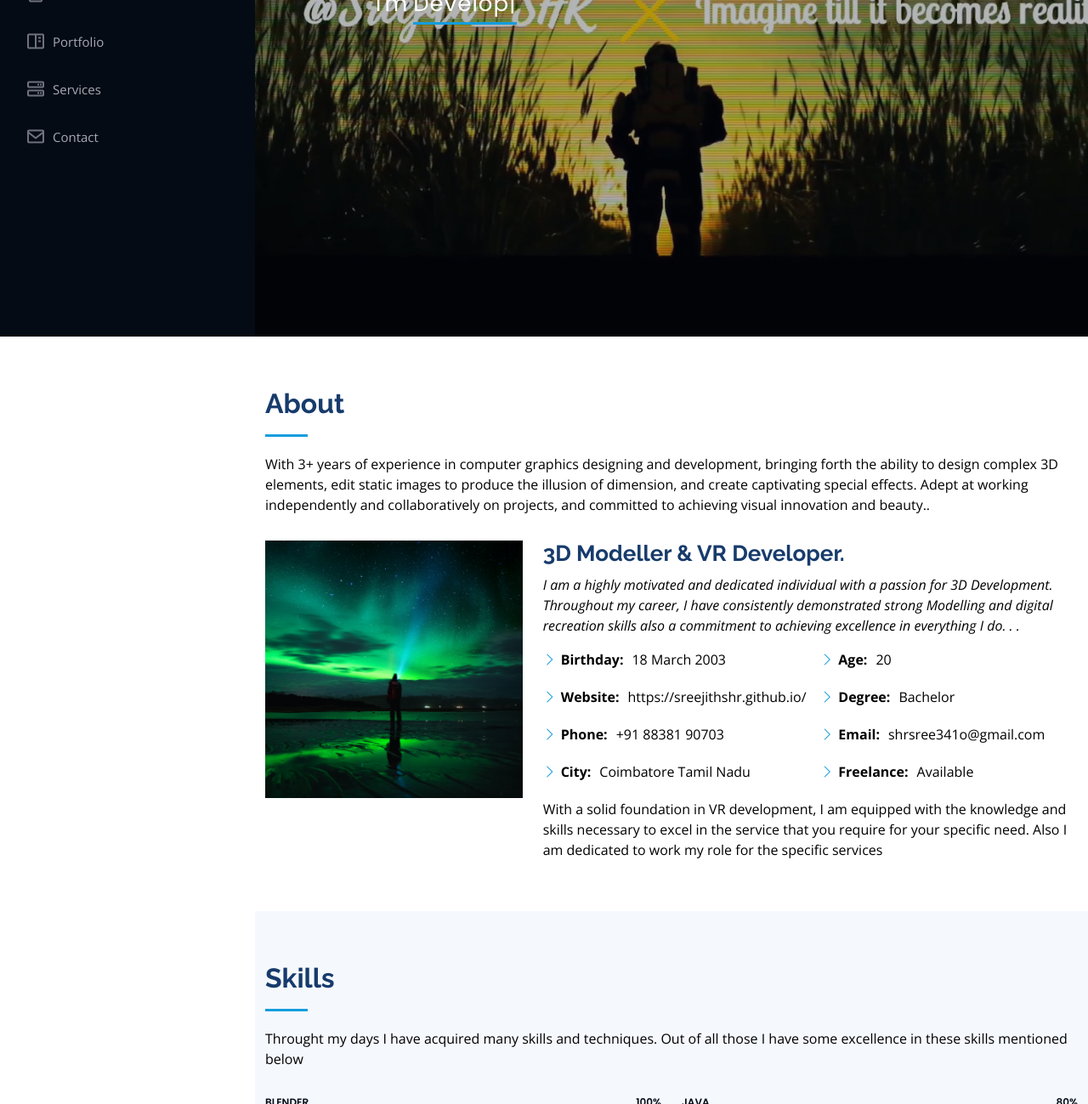
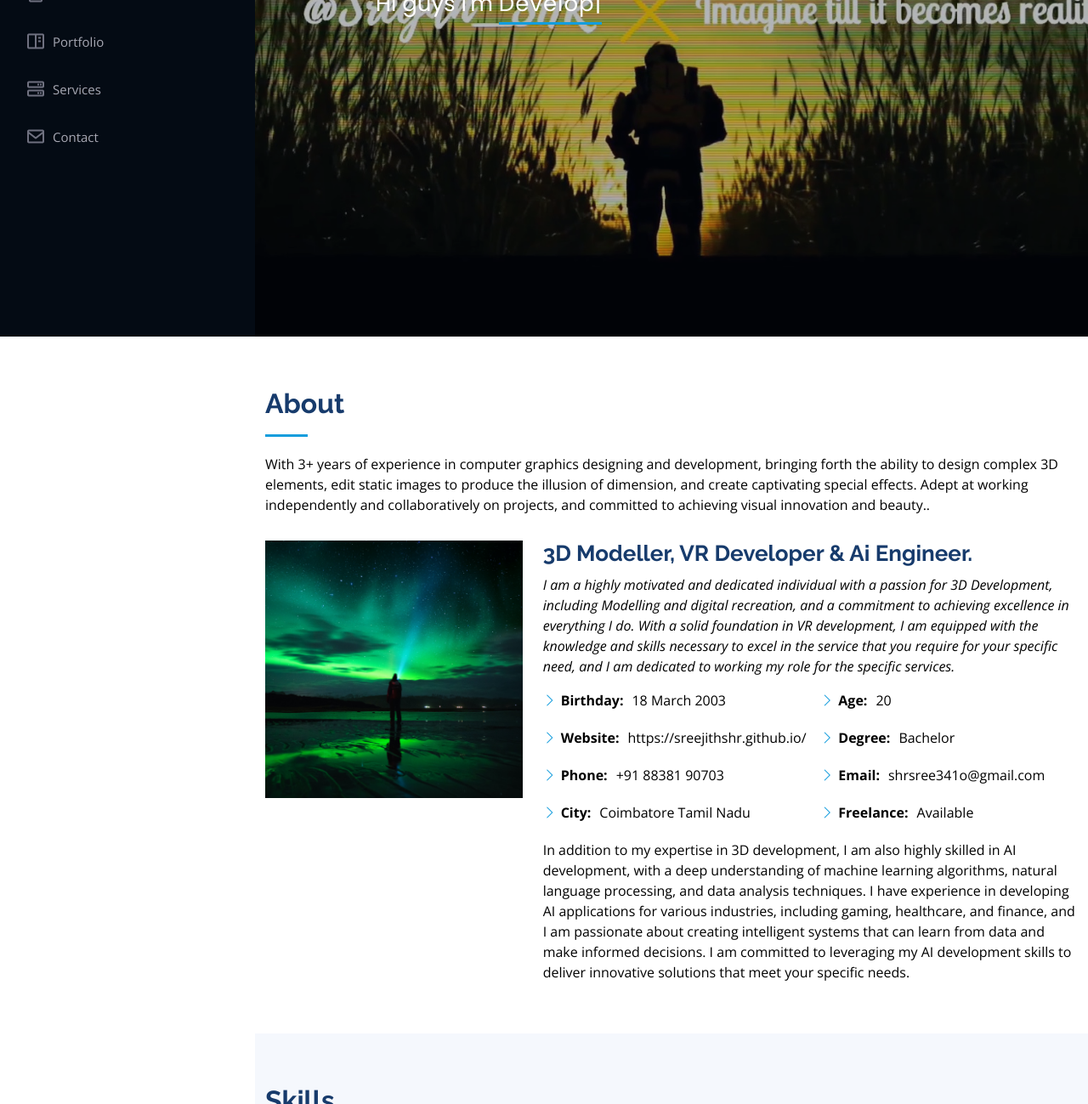
Before and after one commit to sreejithSHR/sreejithSHR.github.io, a plain HTML site: page index.html in a window 1280 px wide. Shown: the part 404-1703 px from the top of the page at 85% size. Drawn offline with nearby package versions, Linux system fonts and the light colour scheme.

Commit message:
Update index.html

```diff
--- a/index.html
+++ b/index.html
@@ -68,7 +68,7 @@
   <section id="hero" class="d-flex flex-column justify-content-center align-items-center">
     <div class="hero-container" data-aos="fade-in">
       <h1>Sreejith_SHR</h1>
-      <p>I'm <span class="typed" data-typed-items="Designer, Developer, Freelancer, Modeller"></span></p>
+      <p>Hi guys I'm <span class="typed" data-typed-items="Designer, Developer, Freelancer, Modeller"></span></p>
     </div>
   </section><!-- End Hero -->
 
@@ -88,10 +88,9 @@
             <img src="assets/img/profile-img.jpg" class="img-fluid" alt="">
           </div>
           <div class="col-lg-8 pt-4 pt-lg-0 content" data-aos="fade-left">
-            <h3>3D Modeller &amp; VR Developer.</h3>
+            <h3>3D Modeller, VR Developer &amp; Ai Engineer.</h3>
             <p class="fst-italic">
-              I am a highly motivated and dedicated individual with a passion for 3D Development. Throughout my career, I have consistently demonstrated strong Modelling and digital recreation skills also a commitment to achieving excellence in everything I do. . .
-            </p>
+              I am a highly motivated and dedicated individual with a passion for 3D Development, including Modelling and digital recreation, and a commitment to achieving excellence in everything I do. With a solid foundation in VR development, I am equipped with the knowledge and skills necessary to excel in the service that you require for your specific need, and I am dedicated to working my role for the specific services.            </p>
             <div class="row">
               <div class="col-lg-6">
                 <ul>
@@ -111,8 +110,7 @@
               </div>
             </div>
             <p>
-              With a solid foundation in VR development, I am equipped with the knowledge and skills necessary to excel in the service that you require for your specific need. Also I am dedicated to work my role for the specific services
-            </p>
+              In addition to my expertise in 3D development, I am also highly skilled in AI development, with a deep understanding of machine learning algorithms, natural language processing, and data analysis techniques. I have experience in developing AI applications for various industries, including gaming, healthcare, and finance, and I am passionate about creating intelligent systems that can learn from data and make informed decisions. I am committed to leveraging my AI development skills to deliver innovative solutions that meet your specific needs.            </p>
           </div>
         </div>
 
```
